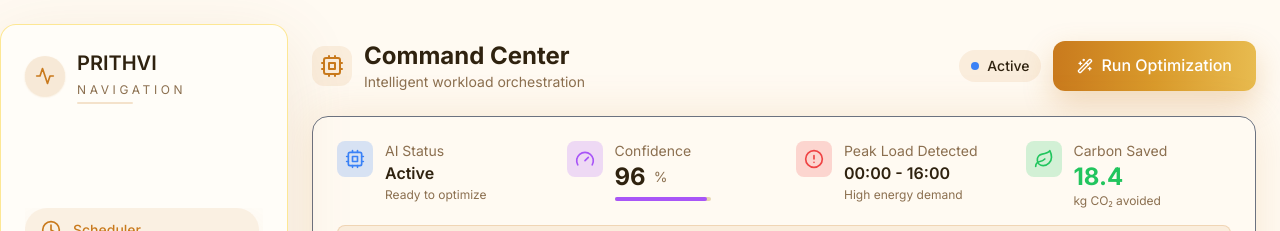
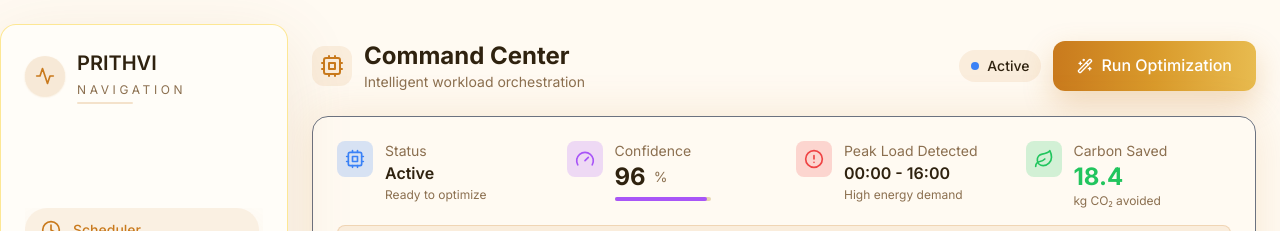
Before and after one commit to riddhi25bhi10004/SOCF-2.0-Neural-Narcs, a React (Vite) app in the folder client/: page /login in a window 1280 px wide. Both pictures are taken after typing "name@example.com", "Sample123" into the empty fields and a click on the button "Sign In". Shown: the top 231 px of the page. Built offline with nearby package versions, Linux system fonts and the light colour scheme; no server answers.

Commit message:
Updated the status card in schedular

```diff
--- a/client/src/components/scheduler/AIStatusCard.tsx
+++ b/client/src/components/scheduler/AIStatusCard.tsx
@@ -40,7 +40,7 @@
             )}
           </div>
           <div>
-            <p className="text-sm text-eco-muted">AI Status</p>
+            <p className="text-sm text-eco-muted">Status</p>
             <p className="font-semibold text-eco-dark">
               {isOptimizing ? 'Optimizing...' : status.status === 'completed' ? 'Optimized ✓' : 'Active'}
             </p>
```
